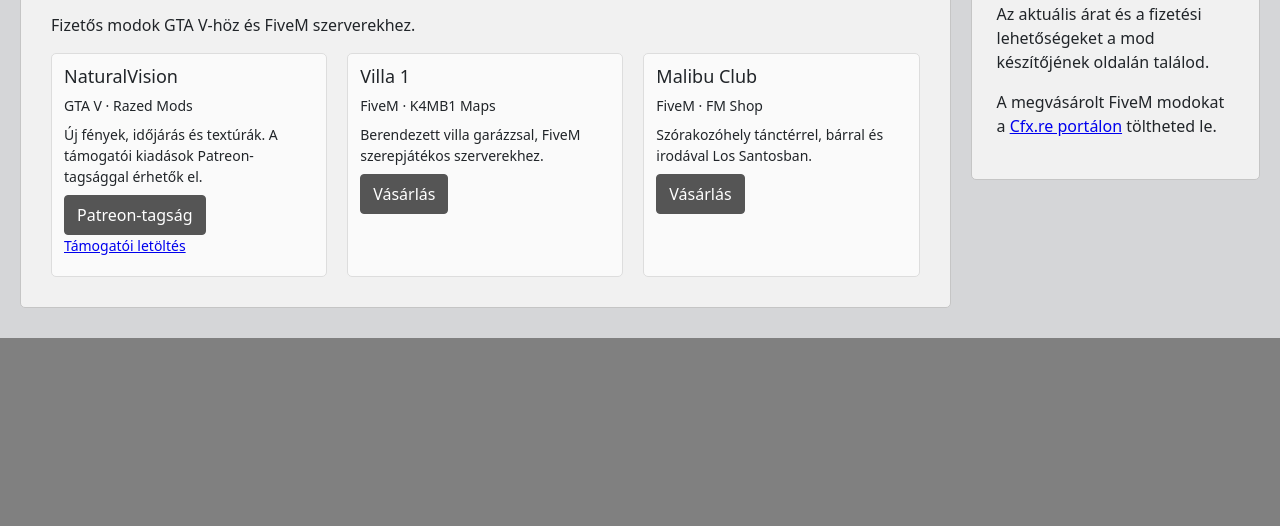
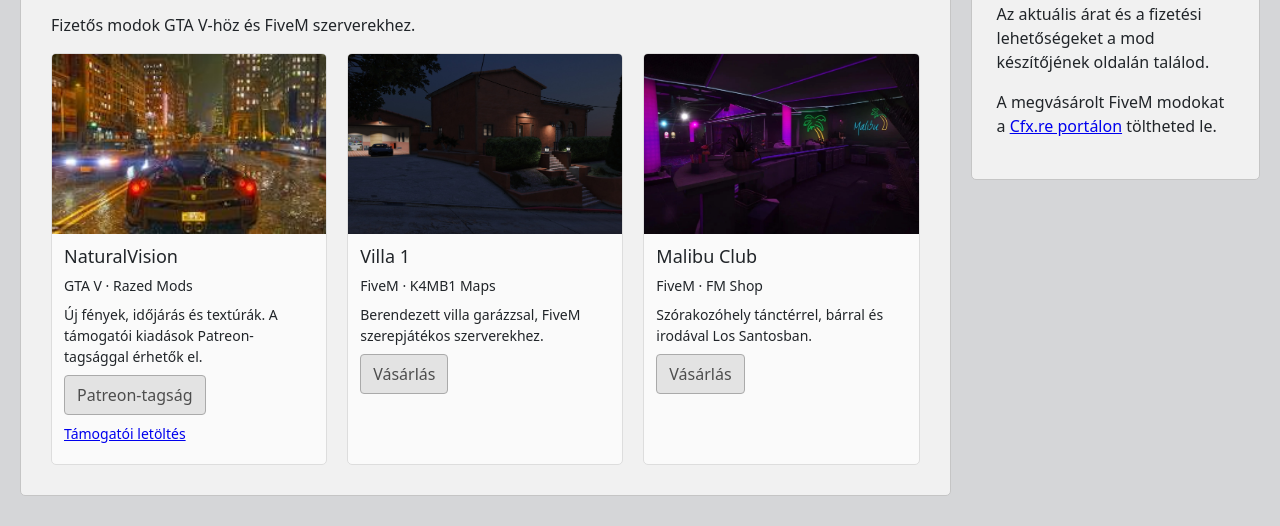
Before and after one commit to kissdavid809/GTA-V-Mod-klub, a plain HTML site: page weboldal/premium.html in a window 1280 px wide. Shown: the part 456-982 px from the top of the page. Before the commit the page ends 800 px from the top, so only its background shows below. Drawn offline with Linux system fonts and the light colour scheme.

Commit message:
premium kepek meg gombok

```diff
--- a/weboldal/css/style.css
+++ b/weboldal/css/style.css
@@ -225,6 +225,17 @@ header {
     background-color: #393939;
 }
 
+.gomb:disabled {
+    border-color: #aaa;
+    background-color: #e3e3e3;
+    color: #4d4d4d;
+    cursor: default;
+}
+
+.gomb + p {
+    margin-top: 8px;
+}
+
 .forum-oldal {
     width: 1000px;
     margin: 0 auto;
--- a/weboldal/premium.html
+++ b/weboldal/premium.html
@@ -23,30 +23,33 @@
 
             <div class="modok">
                 <article class="mod-kartya">
+                    <img src="pics/naturalvision.png" alt="Esős esti utca a NaturalVision grafikájával">
                     <div class="mod-szoveg">
                         <h2>NaturalVision</h2>
                         <p>GTA V · Razed Mods</p>
                         <p>Új fények, időjárás és textúrák. A támogatói kiadások Patreon-tagsággal érhetők el.</p>
-                        <a class="gomb" href="https://www.patreon.com/razedmods/membership">Patreon-tagság</a>
+                        <button class="gomb" type="button" disabled>Patreon-tagság</button>
                         <p><a href="https://www.patreon.com/razedmods/posts/download-links-37165330">Támogatói letöltés</a></p>
                     </div>
                 </article>
 
                 <article class="mod-kartya">
+                    <img src="pics/villa-1.jpg" alt="A villa és a kivilágított garázs este">
                     <div class="mod-szoveg">
                         <h2>Villa 1</h2>
                         <p>FiveM · K4MB1 Maps</p>
                         <p>Berendezett villa garázzsal, FiveM szerepjátékos szerverekhez.</p>
-                        <a class="gomb" href="https://k4mb1.tebex.io/package/6578852" aria-label="Villa 1 vásárlása">Vásárlás</a>
+                        <button class="gomb" type="button" aria-label="Villa 1 vásárlása" disabled>Vásárlás</button>
                     </div>
                 </article>
 
                 <article class="mod-kartya">
+                    <img src="pics/malibu-club.jpg" alt="A Malibu Club bárja neonfényekkel">
                     <div class="mod-szoveg">
                         <h2>Malibu Club</h2>
                         <p>FiveM · FM Shop</p>
                         <p>Szórakozóhely tánctérrel, bárral és irodával Los Santosban.</p>
-                        <a class="gomb" href="https://marketplace.cfx.re/packages/6126263-malibu-club" aria-label="Malibu Club vásárlása">Vásárlás</a>
+                        <button class="gomb" type="button" aria-label="Malibu Club vásárlása" disabled>Vásárlás</button>
                     </div>
                 </article>
             </div>
```
Also changed, not shown: weboldal/pics/malibu-club.jpg (added), weboldal/pics/villa-1.jpg (added).
